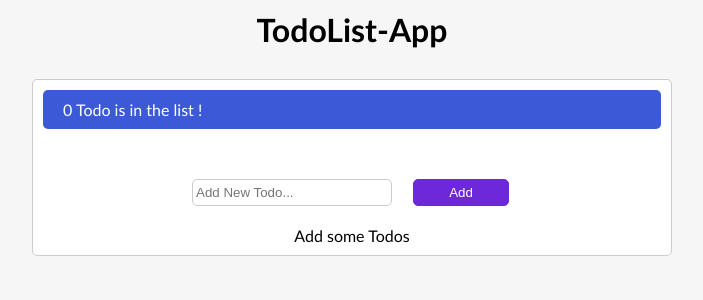
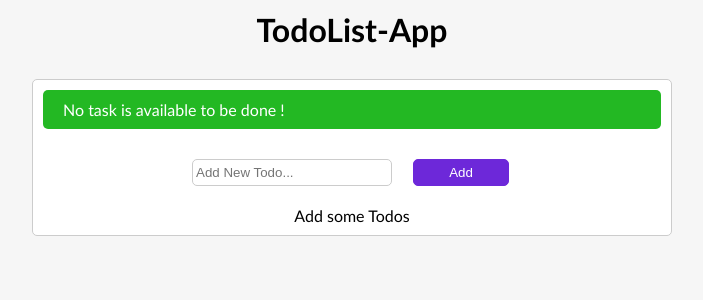
Before and after one commit to SarahMoradi/Todo-notebook, a React (Create React App) app: page / in a window 1280 px wide. Shown: the top 300 px of the page, without its empty margins (288-991 px from the left). Built offline with nearby package versions, Linux system fonts and the light colour scheme.

Commit message:
Better Performance in Navbar section

```diff
--- a/src/App.css
+++ b/src/App.css
@@ -1,4 +1,4 @@
-*{
+* {
   margin: 0;
   padding: 0;
   box-sizing: border-box;
@@ -30,28 +30,28 @@
   width: 20rem;
   margin: 10px 0;
 }
-.completed{
+.completed {
   text-decoration: line-through;
   color: #ccc;
 }
-input{
+input {
   border: 1px solid #ccc;
   border-radius: 5px;
   padding: 5px 3px;
   outline: none;
   width: 200px;
 }
-input:focus{
+input:focus {
   border: 2px solid blueviolet;
 }
-.formControl{
+.formControl {
   display: flex;
   align-items: center;
   justify-content: space-between;
   width: 20rem;
   margin-bottom: 20px;
 }
-.btn{
+.btn {
   color: #6d28d9;
   background-color: #fff;
   border: 1px solid #6d28d9;
@@ -61,30 +61,33 @@ input:focus{
   cursor: pointer;
   margin: 0 3px;
 }
-.add-btn{
+.add-btn {
   background-color: #6d28d9;
   color: #fff;
   width: 6rem;
 }
-.completedButton{
+.completedButton {
   color: rgb(64, 206, 51);
   border: 1px solid rgb(64, 206, 51);
 }
-.remove{
+.remove {
   color: rgb(236, 68, 68);
   border: 1px solid rgb(236, 68, 68);
 }
-.update{
+.update {
   background-color: rgb(82, 186, 204);
   color: #fff;
   border: 1px solid rgb(82, 186, 204);
   width: 6rem;
 }
-.header-section{
+.header-section {
   background-color: #3c59d8;
   width: 100%;
   color: #fff;
   padding: 10px 20px;
-  margin-bottom: 50px;
+  margin-bottom: 30px;
   border-radius: 5px;
 }
+.no-task{
+  background-color: rgb(35, 184, 35);
+}
--- a/src/component/Header.js
+++ b/src/component/Header.js
@@ -1,14 +1,22 @@
 import "../App.css";
 
-const Header = (props) => {
+const Header = ({ uncompleted }) => {
+  if (!uncompleted)
+    return (
+      <div className="header-section no-task">
+        No task is available to be done !
+      </div>
+    );
   return (
-    <div className="header-section">
-      <p>
-        {" "}
-        <span>{props.uncompleted}</span>
-        {props.uncompleted === 0 ? " Todo" : " Todos"} is in the list !
-      </p>
-    </div>
+    <>
+          <div className="header-section">
+            <p>
+              {" "}
+              <span>{uncompleted}</span>
+              {uncompleted === 0 ? " Todo" : " Todos"} is in the list !
+            </p>
+          </div>
+        </>
   );
 };
 
```
